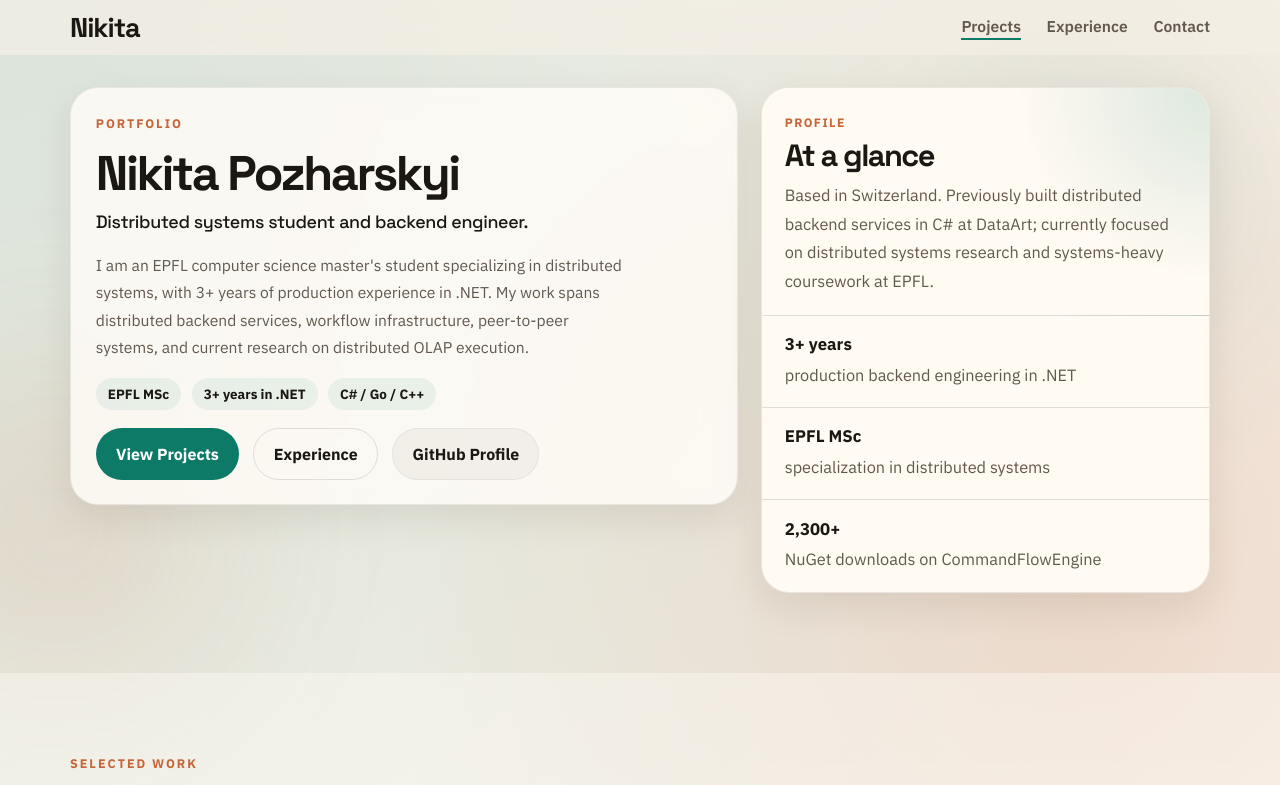
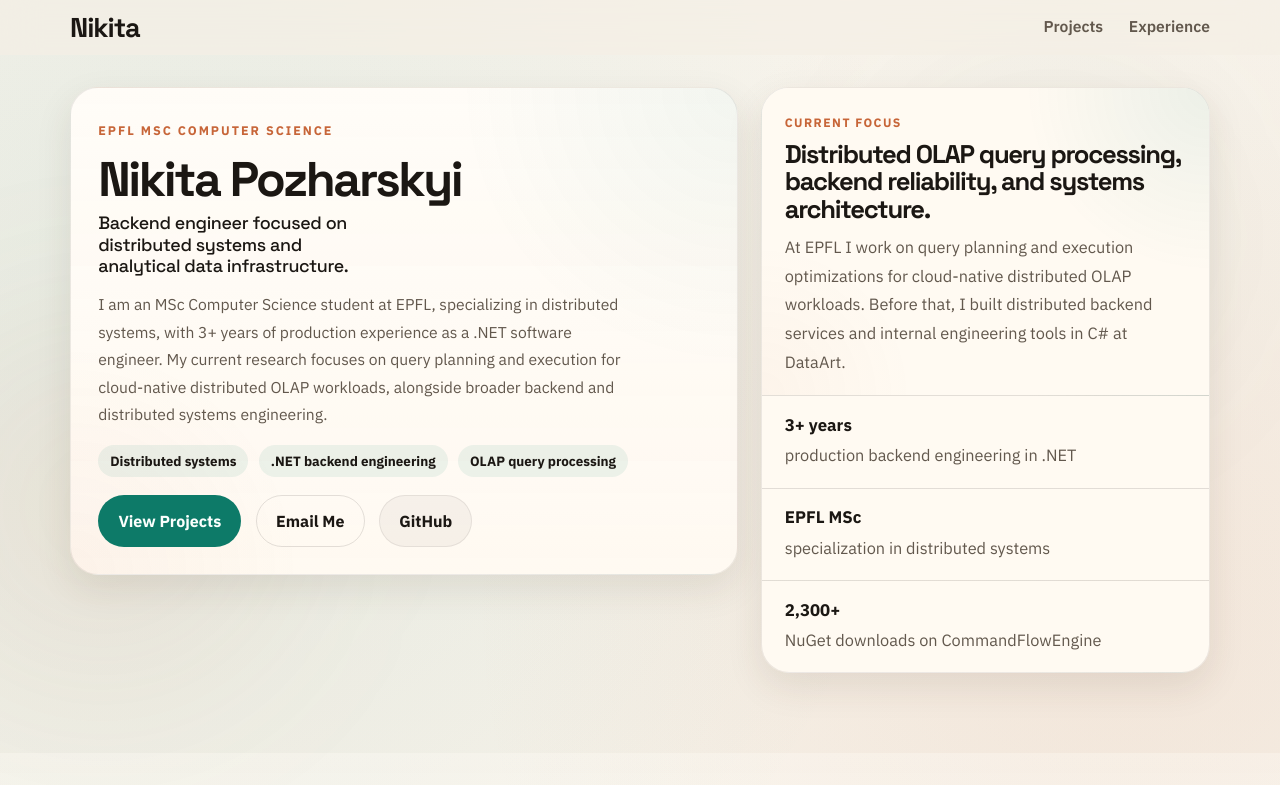
Before and after one commit to NikitaPozharskyi/Portfolio, a plain HTML site: page index.html in a window 1280 px wide. Shown: the top 785 px of the page. Drawn offline with Linux system fonts and the light colour scheme.

Commit message:
improvements

```diff
--- a/index.html
+++ b/index.html
@@ -5,7 +5,7 @@
   <meta name="viewport" content="width=device-width, initial-scale=1.0">
   <meta
     name="description"
-    content="Portfolio of Nikita Pozharskyi, an EPFL distributed systems student and backend engineer working across C#, Go, and C++."
+    content="Portfolio of Nikita Pozharskyi, an EPFL MSc Computer Science student and backend engineer working across C#, Go, and C++."
   >
   <title>Nikita Pozharskyi | Portfolio</title>
   <link rel="preconnect" href="https://fonts.googleapis.com">
@@ -35,7 +35,6 @@
           <div class="nav-menu" id="nav-menu">
             <a href="#projects">Projects</a>
             <a href="#experience">Experience</a>
-            <a href="#contact">Contact</a>
           </div>
         </nav>
       </div>
@@ -45,38 +44,39 @@
       <section class="hero section">
         <div class="container hero-grid">
           <div class="hero-copy reveal">
-            <p class="eyebrow">Portfolio</p>
+            <p class="eyebrow">EPFL MSc Computer Science</p>
             <h1>Nikita Pozharskyi</h1>
-            <p class="hero-lead">Distributed systems student and backend engineer.</p>
+            <p class="hero-lead">Backend engineer focused on distributed systems and analytical data infrastructure.</p>
             <p class="hero-text">
-              I am an EPFL computer science master's student specializing in distributed systems,
-              with 3+ years of production experience in .NET. My work spans distributed backend
-              services, workflow infrastructure, peer-to-peer systems, and current research on
-              distributed OLAP execution.
+              I am an MSc Computer Science student at EPFL, specializing in distributed systems,
+              with 3+ years of production experience as a .NET software engineer. My current
+              research focuses on query planning and execution for cloud-native distributed OLAP
+              workloads, alongside broader backend and distributed systems engineering.
             </p>
             <div class="hero-facts" aria-label="Quick profile facts">
-              <span>EPFL MSc</span>
-              <span>3+ years in .NET</span>
-              <span>C# / Go / C++</span>
+              <span>Distributed systems</span>
+              <span>.NET backend engineering</span>
+              <span>OLAP query processing</span>
             </div>
             <div class="hero-actions">
               <a class="button button-primary" href="#projects">View Projects</a>
-              <a class="button button-secondary" href="#experience">
-                Experience
+              <a class="button button-secondary" href="mailto:nikita.pozharskyi@epfl.ch">
+                Email Me
               </a>
               <a class="button button-ghost" href="https://github.com/NikitaPozharskyi" target="_blank" rel="noreferrer">
-                GitHub Profile
+                GitHub
               </a>
             </div>
           </div>
 
           <aside class="hero-panel reveal" aria-label="Profile summary">
             <div class="profile-card">
-              <p class="profile-label">Profile</p>
-              <h2>At a glance</h2>
+              <p class="profile-label">Current Focus</p>
+              <h2>Distributed OLAP query processing, backend reliability, and systems architecture.</h2>
               <p>
-                Based in Switzerland. Previously built distributed backend services in C# at DataArt;
-                currently focused on distributed systems research and systems-heavy coursework at EPFL.
+                At EPFL I work on query planning and execution optimizations for cloud-native
+                distributed OLAP workloads. Before that, I built distributed backend services and
+                internal engineering tools in C# at DataArt.
               </p>
             </div>
             <div class="stats-grid">
@@ -103,8 +103,9 @@
             <p class="eyebrow">Selected Work</p>
             <h2>Public work that best represents my backend and distributed systems profile.</h2>
             <p>
-              The strongest pattern across these projects is systems behavior: workflow orchestration,
-              validation logic, message propagation, reliability, and protocol implementation.
+              Since the portfolio is typically reviewed alongside my CV, the goal here is not to
+              restate everything. It is to show concrete implementation work: workflow orchestration,
+              validation logic, network protocols, and reliability mechanisms.
             </p>
           </div>
 
@@ -220,9 +221,8 @@
             <p class="eyebrow">Experience</p>
             <h2>Research, industry work, and academic systems projects reinforce the same core strengths.</h2>
             <p>
-              The portfolio makes more sense with context: production backend work at DataArt,
-              current distributed systems research at EPFL, and a consistent focus on reliability,
-              execution behavior, and architecture under real constraints.
+              The consistent thread across the experience below is backend and systems work with a
+              strong emphasis on correctness, execution behavior, and architecture under practical constraints.
             </p>
           </div>
 
@@ -260,21 +260,6 @@
         </div>
       </section>
 
-      <section class="section" id="contact">
-        <div class="container contact-panel reveal">
-          <p class="eyebrow">Contact</p>
-          <h2>Interested in backend or distributed systems work?</h2>
-          <p>
-            The easiest way to reach me or review more code is through GitHub and email.
-          </p>
-          <div class="contact-links">
-            <a class="button button-primary" href="mailto:nikita.pozharskyi@epfl.ch">nikita.pozharskyi@epfl.ch</a>
-            <a class="button button-secondary" href="https://github.com/NikitaPozharskyi" target="_blank" rel="noreferrer">
-              github.com/NikitaPozharskyi
-            </a>
-          </div>
-        </div>
-      </section>
     </main>
 
     <footer class="site-footer">
--- a/script.js
+++ b/script.js
@@ -14,8 +14,28 @@ const setHeaderState = () => {
   header?.classList.toggle("scrolled", window.scrollY > 12);
 };
 
+const updateActiveNav = () => {
+  const headerOffset = header?.offsetHeight ?? 0;
+  const scrollMarker = window.scrollY + headerOffset + 120;
+  let activeId = "";
+
+  sections.forEach((section) => {
+    if (scrollMarker >= section.offsetTop) {
+      activeId = section.id;
+    }
+  });
+
+  navLinks.forEach((link) => {
+    const isActive = activeId !== "" && link.getAttribute("href") === `#${activeId}`;
+    link.classList.toggle("is-active", isActive);
+  });
+};
+
 setHeaderState();
+updateActiveNav();
 window.addEventListener("scroll", setHeaderState, { passive: true });
+window.addEventListener("scroll", updateActiveNav, { passive: true });
+window.addEventListener("resize", updateActiveNav);
 
 if (navToggle && navMenu) {
   const closeMenu = () => {
@@ -39,28 +59,6 @@ if (navToggle && navMenu) {
   });
 }
 
-const sectionObserver = new IntersectionObserver(
-  (entries) => {
-    entries.forEach((entry) => {
-      if (!entry.isIntersecting) {
-        return;
-      }
-
-      const activeId = entry.target.getAttribute("id");
-      navLinks.forEach((link) => {
-        const isActive = link.getAttribute("href") === `#${activeId}`;
-        link.classList.toggle("is-active", isActive);
-      });
-    });
-  },
-  {
-    threshold: 0.45,
-    rootMargin: "-15% 0px -35% 0px",
-  },
-);
-
-sections.forEach((section) => sectionObserver.observe(section));
-
 const revealObserver = new IntersectionObserver(
   (entries, observer) => {
     entries.forEach((entry) => {
--- a/styles.css
+++ b/styles.css
@@ -32,9 +32,10 @@ body {
   font-family: "IBM Plex Sans", "Segoe UI", sans-serif;
   color: var(--text);
   background:
-    radial-gradient(circle at top left, rgba(13, 122, 104, 0.12), transparent 34%),
-    radial-gradient(circle at 85% 15%, rgba(199, 101, 56, 0.16), transparent 20%),
-    linear-gradient(180deg, #f7f2ea 0%, var(--bg) 40%, #efe8dc 100%);
+    radial-gradient(circle at 12% 10%, rgba(13, 122, 104, 0.08), transparent 24%),
+    radial-gradient(circle at 88% 18%, rgba(199, 101, 56, 0.09), transparent 22%),
+    radial-gradient(circle at 60% 85%, rgba(13, 122, 104, 0.05), transparent 26%),
+    linear-gradient(180deg, #f8f4ec 0%, #f4efe5 52%, #efe7da 100%);
   min-height: 100vh;
   overflow-x: hidden;
 }
@@ -78,19 +79,21 @@ select {
 }
 
 .page-shell::before {
-  width: 240px;
-  height: 240px;
-  top: 10%;
-  right: 5%;
-  background: rgba(13, 122, 104, 0.1);
+  width: 380px;
+  height: 380px;
+  top: 6%;
+  right: 3%;
+  background:
+    radial-gradient(circle, rgba(13, 122, 104, 0.1) 0%, rgba(13, 122, 104, 0.05) 38%, transparent 72%);
 }
 
 .page-shell::after {
-  width: 320px;
-  height: 320px;
-  left: -8%;
-  bottom: 14%;
-  background: rgba(199, 101, 56, 0.12);
+  width: 460px;
+  height: 460px;
+  left: -10%;
+  bottom: 8%;
+  background:
+    radial-gradient(circle, rgba(199, 101, 56, 0.11) 0%, rgba(199, 101, 56, 0.05) 42%, transparent 74%);
 }
 
 .site-header {
@@ -182,7 +185,8 @@ select {
 }
 
 .section-muted {
-  background: rgba(255, 252, 247, 0.4);
+  background:
+    linear-gradient(180deg, rgba(255, 252, 247, 0.34), rgba(255, 252, 247, 0.18));
 }
 
 .section-accent {
@@ -274,8 +278,15 @@ p {
 }
 
 .hero-copy {
-  padding: 1.55rem;
+  position: relative;
+  padding: 1.95rem 1.7rem 1.7rem;
   border-radius: var(--radius-lg);
+  background:
+    radial-gradient(circle at top right, rgba(13, 122, 104, 0.05), transparent 34%),
+    radial-gradient(circle at bottom left, rgba(199, 101, 56, 0.05), transparent 28%),
+    linear-gradient(180deg, rgba(255, 252, 247, 0.96), rgba(255, 249, 241, 0.9)),
+    var(--panel);
+  overflow: hidden;
 }
 
 .hero-lead {
@@ -285,6 +296,8 @@ p {
   font-size: clamp(1.05rem, 1.4vw, 1.25rem);
   font-weight: 500;
   letter-spacing: -0.02em;
+  max-width: 24ch;
+  line-height: 1.2;
 }
 
 .hero-text {
@@ -357,7 +370,8 @@ p {
 
 .button-ghost {
   background: rgba(27, 23, 19, 0.04);
-  border-color: rgba(27, 23, 19, 0.06);
+  border-color: rgba(27, 23, 19, 0.08);
+  color: var(--text);
 }
 
 .button-secondary:hover,
@@ -370,12 +384,16 @@ p {
 .hero-panel {
   border-radius: var(--radius-lg);
   overflow: hidden;
+  background:
+    radial-gradient(circle at top right, rgba(13, 122, 104, 0.05), transparent 26%),
+    linear-gradient(180deg, rgba(255, 252, 247, 0.94), rgba(255, 249, 241, 0.9));
 }
 
 .profile-card {
   padding: 1.45rem 1.45rem 1.2rem;
   background:
-    radial-gradient(circle at top right, rgba(13, 122, 104, 0.14), transparent 38%),
+    radial-gradient(circle at top right, rgba(13, 122, 104, 0.08), transparent 34%),
+    radial-gradient(circle at bottom left, rgba(199, 101, 56, 0.04), transparent 28%),
     var(--panel-strong);
   border-bottom: 1px solid var(--line);
 }
@@ -391,8 +409,9 @@ p {
 
 .profile-card h2 {
   margin-bottom: 0.6rem;
-  font-size: clamp(1.45rem, 2.4vw, 1.95rem);
+  font-size: clamp(1.35rem, 2vw, 1.75rem);
   max-width: none;
+  line-height: 1.08;
 }
 
 .stats-grid {
@@ -439,6 +458,14 @@ p {
   padding: 1.55rem;
   border-radius: var(--radius-md);
   min-height: 100%;
+  transition: transform 180ms ease, border-color 180ms ease, box-shadow 180ms ease;
+}
+
+.project-card:hover,
+.project-card:focus-within {
+  transform: translateY(-3px);
+  border-color: rgba(13, 122, 104, 0.16);
+  box-shadow: 0 18px 42px rgba(73, 52, 30, 0.12);
 }
 
 .project-topline {
@@ -503,6 +530,10 @@ p {
   font-weight: 800;
   color: var(--accent-strong);
   overflow-wrap: anywhere;
+}
+
+.project-links {
+  margin-top: auto;
 }
 
 .project-links a:hover,
@@ -715,6 +746,7 @@ p {
 
   .hero-lead {
     font-size: 1rem;
+    max-width: none;
   }
 
   .hero-facts {
```
